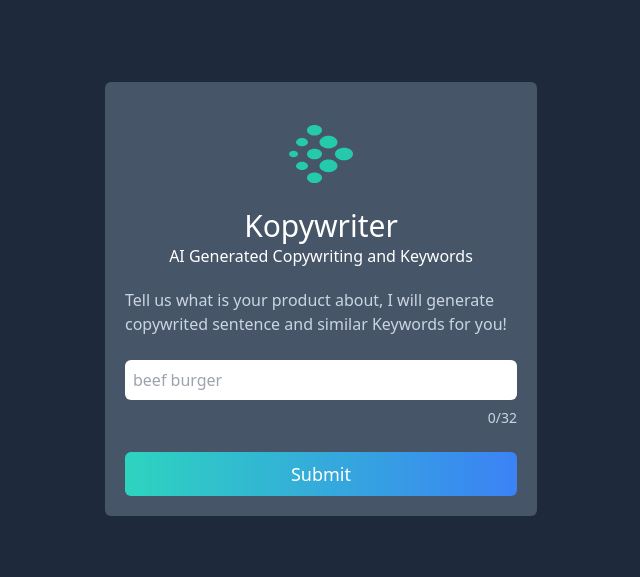
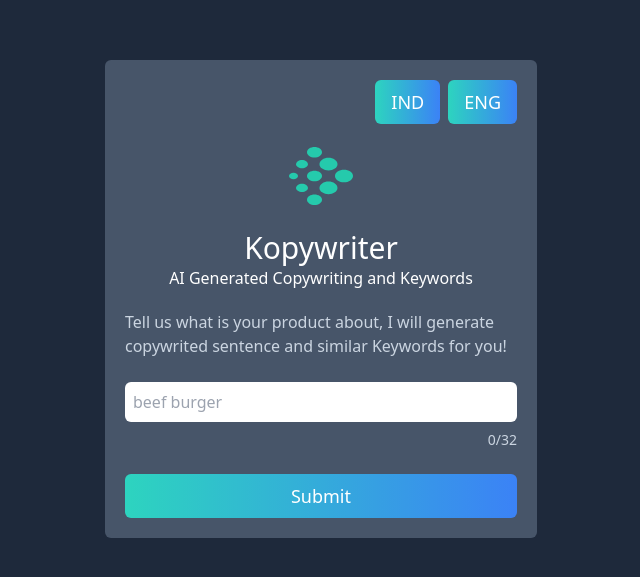
Before and after one commit to hafidzlmao/kopywriter, a Next.js app in the folder kopywriter-site/: page / in a window 1280 px wide. Shown: the part 101-678 px from the top of the page, without its empty margins (319-959 px from the left). Built offline with nearby package versions, Linux system fonts and the light colour scheme.

Commit message:
create generate multiple language

```diff
--- a/kopywriter-site/components/kopywriter.tsx
+++ b/kopywriter-site/components/kopywriter.tsx
@@ -1,24 +1,36 @@
-import React from "react";
-import Form from "./form";
-import Hasil from "./hasil";
-import Image from "next/image";
-import logo from "../public/logoipsum.svg";
+import React from 'react';
+import Form from './form';
+import Hasil from './hasil';
+import Image from 'next/image';
+import logo from '../public/logoipsum.svg';
 
 const Kopywriter: React.FC = () => {
     const CHARACTER_LIMIT: number = 32;
-  const ENDPOINT: string = `https://k7hs8a7bp7.execute-api.us-east-1.amazonaws.com/prod/generate_copywrite_dan_keywords`;
-  const [prompt, setPrompt] = React.useState("");
-  const [sentence, setSentence] = React.useState("");
+    const ENDPOINT_IND: string =
+        'https://xmbqbxjvyc.execute-api.ap-southeast-1.amazonaws.com/prod/generate_copywrite_dan_keywords';
+    const ENDPOINT_ENG: string = `https://k7hs8a7bp7.execute-api.us-east-1.amazonaws.com/prod/generate_copywrite_dan_keywords`;
+    const [prompt, setPrompt] = React.useState('');
+    const [sentence, setSentence] = React.useState('');
     const [keywords, setKeywords] = React.useState([]);
     const [hasHasil, setHasHasil] = React.useState(false);
     const [isLoading, setIsLoading] = React.useState(false);
+    const [language, setLanguage] = React.useState('');
+
+    console.log('Language:', language);
 
     const onSubmit = () => {
-    console.log("Submitting:" + prompt);
+        console.log('Submitting:' + prompt);
         setIsLoading(true);
-    fetch(`${ENDPOINT}?prompt=${prompt}`)
+
+        if (language === 'ENG') {
+            fetch(`${ENDPOINT_ENG}?prompt=${prompt}`)
                 .then((res) => res.json())
                 .then(onHasil);
+        } else if (language == 'IND') {
+            fetch(`${ENDPOINT_IND}?prompt=${prompt}`)
+                .then((res) => res.json())
+                .then(onHasil);
+        }
     };
 
     const onHasil = (data: any) => {
@@ -29,7 +41,7 @@ const Kopywriter: React.FC = () => {
     };
 
     const onReset = () => {
-    setPrompt("");
+        setPrompt('');
         setHasHasil(false);
         setIsLoading(false);
     };
@@ -59,12 +71,38 @@ const Kopywriter: React.FC = () => {
 
     return (
         <>
-      <div className="h-screen flex">
-        <div className="max-w-md m-auto p-2">
-          <div className="bg-slate-600 p-5 rounded-md text-white">
-            <div className="text-center my-5">
-              <Image src={logo} width={64} height={64} />
-              <h1 className=" text-3xl text-white font-light mt-4">
+            <div className='h-screen flex'>
+                <div className='max-w-md m-auto p-2'>
+                    <div className='bg-slate-600 p-5 rounded-md text-white'>
+                        <div className='flex row-auto items-center justify-end'>
+                            <div className='col-auto mr-2'>
+                                <button
+                                    className='bg-gradient-to-r from-teal-400
+to-blue-500 disabled:opacity-50 w-full py-2 px-4 rounded-md text-lg'
+                                    value={'IND'}
+                                    onClick={(e) =>
+                                        setLanguage(e.currentTarget.value)
+                                    }
+                                >
+                                    IND
+                                </button>
+                            </div>
+                            <div className='col-auto'>
+                                <button
+                                    className='bg-gradient-to-r from-teal-400
+to-blue-500 disabled:opacity-50 w-full py-2 px-4 rounded-md text-lg'
+                                    value={'ENG'}
+                                    onClick={(e) =>
+                                        setLanguage(e.currentTarget.value)
+                                    }
+                                >
+                                    ENG
+                                </button>
+                            </div>
+                        </div>
+                        <div className='text-center my-5'>
+                            <Image alt='' src={logo} width={64} height={64} />
+                            <h1 className=' text-3xl text-white font-light mt-4'>
                                 Kopywriter
                             </h1>
                             <div>AI Generated Copywriting and Keywords</div>
```
Also changed, not shown: 1 other file (tests, documents, lock files or other folders). Lines whose indentation alone changed are shown as unchanged.
